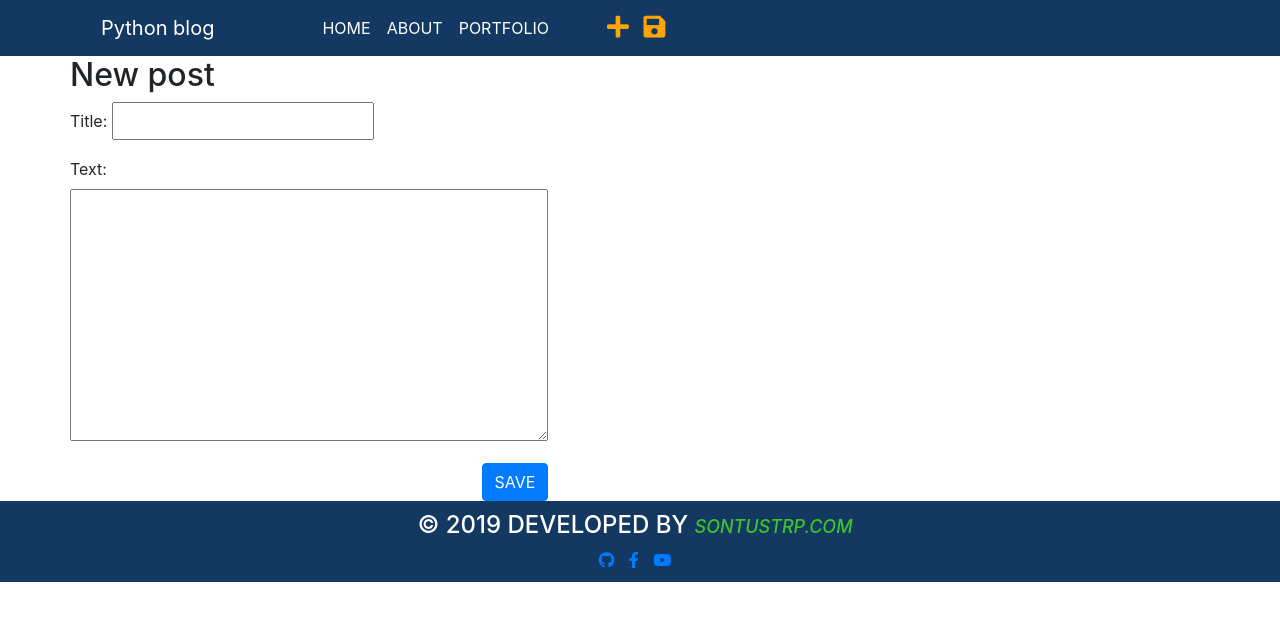
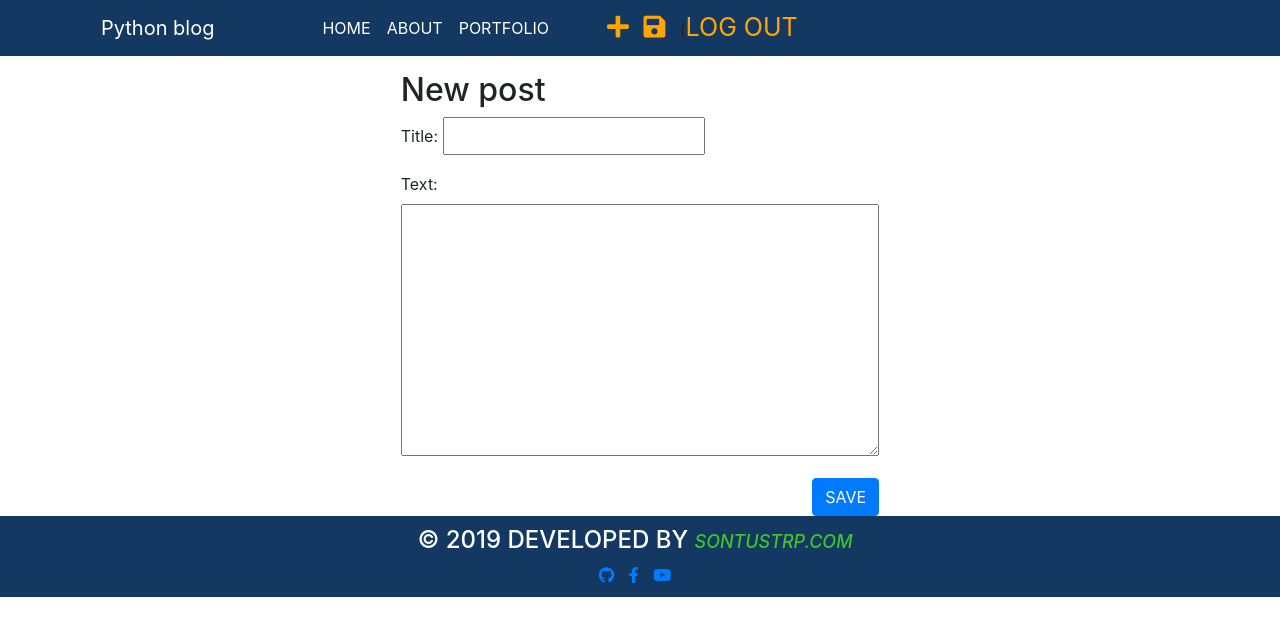
Before and after one commit to sontus-tripura-python/django-blog, a Django app: page /post/new/ in a window 1280 px wide. Shown: the top 636 px of the page. Run offline with Django 3.2, Linux system fonts and the light colour scheme; a user stored in the database is signed in; some libraries are stand-ins or nearby versions.

Commit message:
logout templates added

```diff
--- a/my_apps/static/css/style.css
+++ b/my_apps/static/css/style.css
@@ -1,6 +1,9 @@
 *{
   margin: 0;
   padding: 0;
+}
+a:hover{
+  text-decoration: none;
 }
 .headersection{
   background: #133861;
@@ -73,10 +76,18 @@ padding: 5px;
   padding: 5px;
   background: #000;
 }
-.publishlink:hover{
-  text-decoration: none;
-}
 .login_form{
   margin: 10px;
   padding: 5px;
 }
+.NewPost{
+  margin: 10px;
+  padding: 5px;
+}
+.publish_div{
+  margin: 5px;
+  padding: 5px;
+}
+.logoutsection{
+  min-height: 400px;
+}
--- a/my_apps/templates/base.html
+++ b/my_apps/templates/base.html
@@ -13,7 +13,6 @@
 
     <title>Sontus Tripura</title>
 </head>
-
 <body>
   <div class="headersection">
   <div class="container">
@@ -28,7 +27,7 @@
             <a class="nav-link" href="{% url 'post_create' %}">Home <span class="sr-only">(current)</span></a>
           </li>
           <li class="nav-item">
-            <a class="nav-link" href="#">About</a>
+            <a class="nav-link" href="{% url 'about' %}">About</a>
           </li>
           <li class="nav-item">
             <a class="nav-link" href="#">Portfolio</a>
@@ -39,6 +38,7 @@
            {% if user.is_authenticated %}
               <a href="{% url 'post_new' %} "><i class="fas fa-plus"></i></a>
               <a href="{% url 'post_draft' %}"><i class="fas fa-save"></i></a>
+              (<a href="{% url 'logout' %}">LOG OUT</a>
             {% else%}
             <a href="{% url 'login' %}"><i class="fas fa-sign-in-alt"></i><span style="padding-left:5px;">LOGIN</span></a>
            {% endif %}
@@ -51,8 +51,8 @@
     </div>
 
 <div class="container">
-<div class="row">
-  <div class="col-8-md">
+<div class="row justify-content-center">
+  <div class="col-10-md">
    {% block body %}
 
 
--- a/my_apps/templates/post_create.html
+++ b/my_apps/templates/post_create.html
@@ -8,7 +8,7 @@
               <p>Published: {{ post.publish_date }}</p>
           </div>
 
-          <h2><a href="{% url 'post_views' pk=post.pk %}">{{ post.title }}</a></h2>
+          <h2><a href="{% url 'post_views' pk=post.pk %}" class="titleLink">{{ post.title }}</a></h2>
           <p>{{ post.text|truncatechars:60|linebreaksbr }}</p>
       </div>
   {% endfor %}
--- a/my_apps/templates/post_edit.html
+++ b/my_apps/templates/post_edit.html
@@ -2,12 +2,21 @@
 
 
 {% block body %}
+<div class="container">
+  <div class="NewPost">
+    <div class="texr-center">
         <h2>New post</h2>
+    </div>
+
     <form class="post-form-blog" action="" method="post">
       {% csrf_token %}
       {{ form.as_p }}
       <button type="submit" name="button" class="btn btn-primary save_button">SAVE</button>
 
     </form>
+  </div>
+
+</div>
+
 
 {% endblock %}
--- a/my_apps/templates/post_views.html
+++ b/my_apps/templates/post_views.html
@@ -8,7 +8,11 @@
                {{ posts.publish_date }}
           </div>
     {% else %}
-          <a href="{% url 'post_publish' pk=posts.pk %}" class="publishlink">publish</a>
+     <span class="publish_div">
+        <a href="{% url 'post_publish' pk=posts.pk %}" class="publishlink">publish</a>
+     </span>
+
+
    {% endif%}
    {% if user.is_authenticated %}
    <a href="{% url 'post_edit' pk=posts.pk %}" class="editLink"><i class="fas fa-edit"></i></a>
--- a/my_apps/urls.py
+++ b/my_apps/urls.py
@@ -1,4 +1,3 @@
-from django.contrib.auth import views as auth_views
 from django.urls import path
 from . import views
 
@@ -9,6 +8,5 @@ urlpatterns = [
      path('post/<int:pk>/edit/', views.post_edit, name='post_edit'),
      path('draft/', views.post_draft, name='post_draft'),
      path('post/<int:pk>/publish/', views.post_publish, name='post_publish'),
-     path('accounts/login/', auth_views.LoginView.as_view(template_name="regs/login.html"), name='login'),
-     #path('about/', views.about, name='about'),
+     path('about/', views.about, name='about'),
     ]
--- a/my_apps/views.py
+++ b/my_apps/views.py
@@ -4,6 +4,9 @@ from django.utils import timezone
 from .forms import PostForm
 from .models import Post
 # Create your views here.
+def about(request):
+    return render(request, 'about.html')
+
 def post_create(request):
     posts = Post.objects.filter(publish_date__lte=timezone.now()).order_by('-publish_date')
     stuff_for_frontend = {'posts': posts}
@@ -59,3 +62,8 @@ def post_publish(request, pk):
     post = get_object_or_404(Post, pk=pk)
     post.publish()
     return redirect('post_views', pk=pk)
+
+def logout(request):
+    logout(request)
+    messages.info(request, "Logged out successfully!")
+    return redirect("main:homepage")
--- a/myblog/urls.py
+++ b/myblog/urls.py
@@ -14,9 +14,12 @@ Including another URLconf
     2. Add a URL to urlpatterns:  path('blog/', include('blog.urls'))
 """
 from django.contrib import admin
+from django.contrib.auth import views as auth_views
 from django.urls import path,include
 
 urlpatterns = [
     path('admin/', admin.site.urls),
+    path('accounts/login/', auth_views.LoginView.as_view(template_name="regs/login.html"), name='login'),
+    path('accounts/logout/', auth_views.LogoutView.as_view(template_name='regs/logout.html'), name='logout'),
     path('', include('my_apps.urls')),
 ]
```
Also changed, not shown: my_apps/models.py (+1 -9 lines), my_apps/templates/regs/login.html (+8 -5 lines), my_apps/templates/regs/logout.html (added, +9 -0 lines), db.sqlite3. Lines whose indentation alone changed are shown as unchanged.
